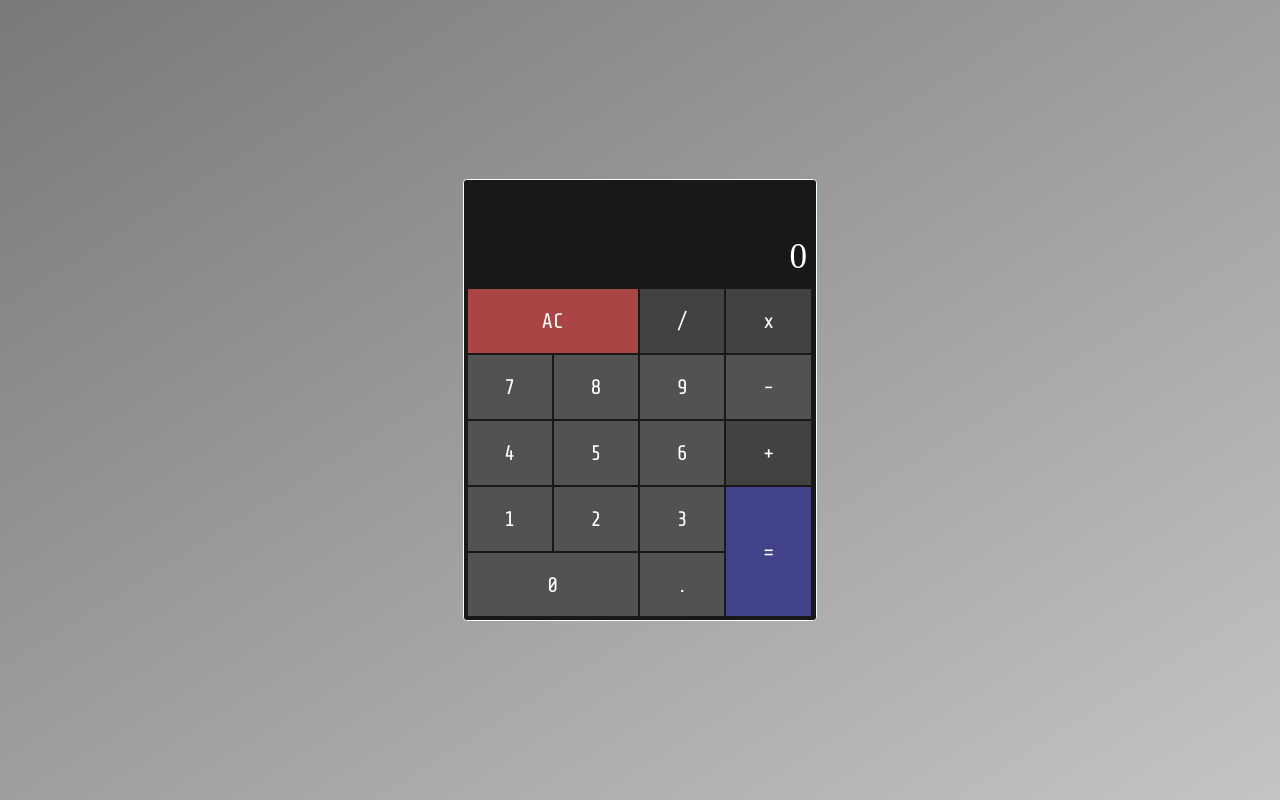
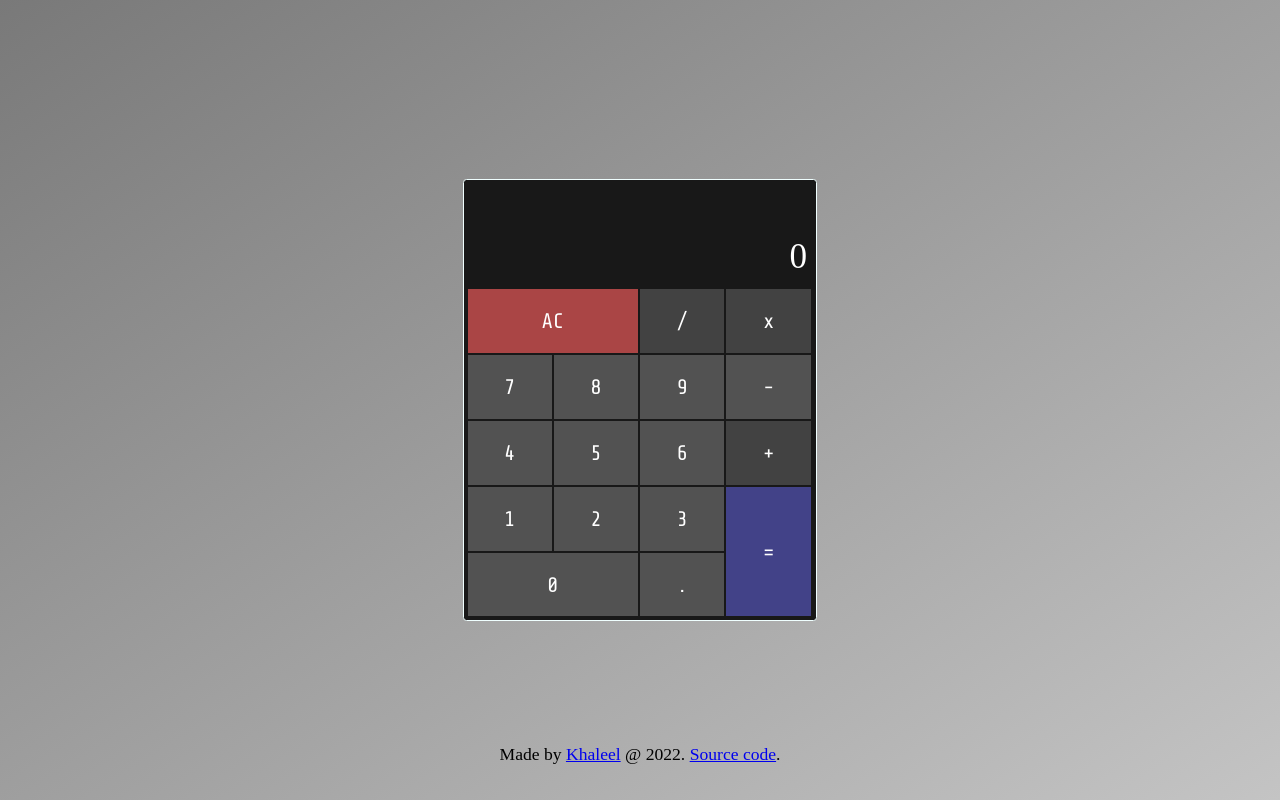
Before and after one commit to xaleel/js-calculator, a React app: page / in a window 1280 px wide. Built offline with nearby package versions, Linux system fonts and the light colour scheme; a web font is replaced by a local one.

Commit message:
added footer

```diff
--- a/public/styles.css
+++ b/public/styles.css
@@ -126,3 +126,10 @@ h4:hover, #add:hover, #divide:hover, #multiply:hover, #substract:hover{
 #add, #divide, #multiply, #substract {
     background-color: rgb(66, 66, 66);
 }
+
+.footer{
+    position: fixed;
+    bottom: 1rem;
+    left: 50%;
+    transform: translateX(-50%);
+}
--- a/src/index.js
+++ b/src/index.js
@@ -175,6 +175,14 @@ class App extends Component {
           <h4 id='zero'>0</h4>
           <h4 id='decimal'>.</h4>
         </div>
+        <div className='footer'>
+              <p>
+                {'Made by '}
+                <a href='https://xaleel.github.io/' target="_blank" rel="noopener noreferrer">Khaleel</a>
+                {' @ 2022. '}
+                <a href='https://github.com/xaleel/Markdown-Previewer' target="_blank" rel="noopener noreferrer">Source code</a>.
+              </p>
+          </div>
       </div>
     )
   }
```
